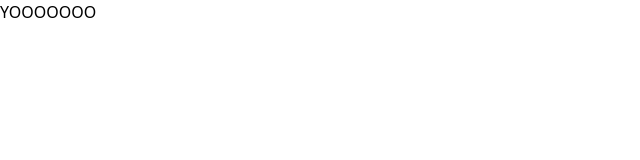
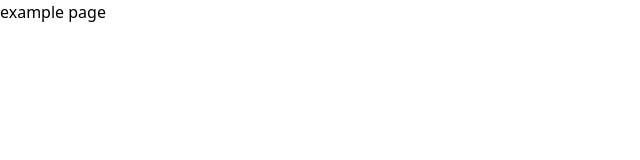
Before and after one commit to python-thread/thread.ngjx.org, a Next.js app: page /learn/python_thread in a window 1280 px wide. Shown: the top 160 px of the page, without its empty margins (0-640 px from the left). Built offline with nearby package versions, Linux system fonts and the light colour scheme.

Commit message:
- Removed yooooooooo

```diff
--- a/src/pages/learn/python_thread/index.mdx
+++ b/src/pages/learn/python_thread/index.mdx
@@ -1 +1 @@
-YOOOOOOO
+example page
```
